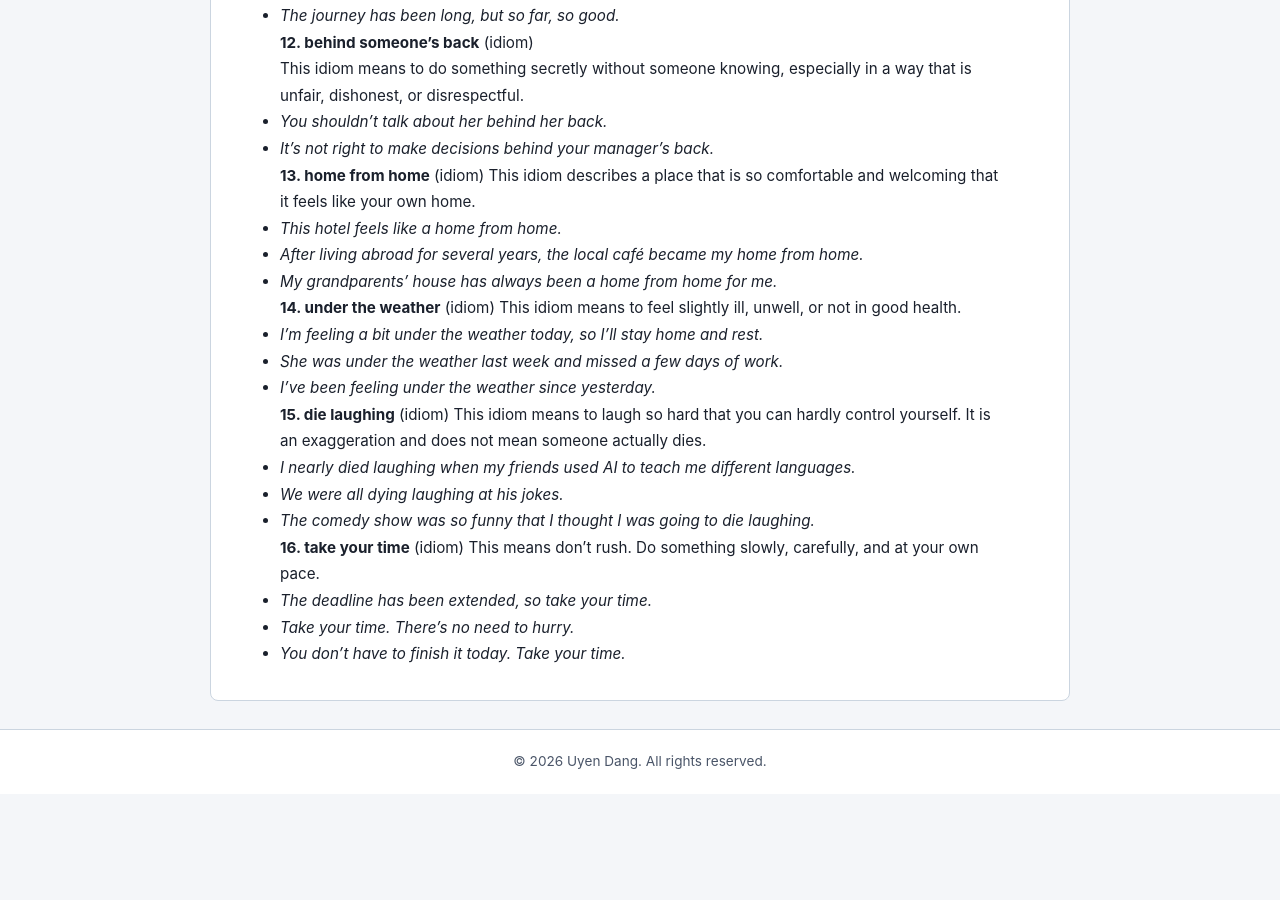
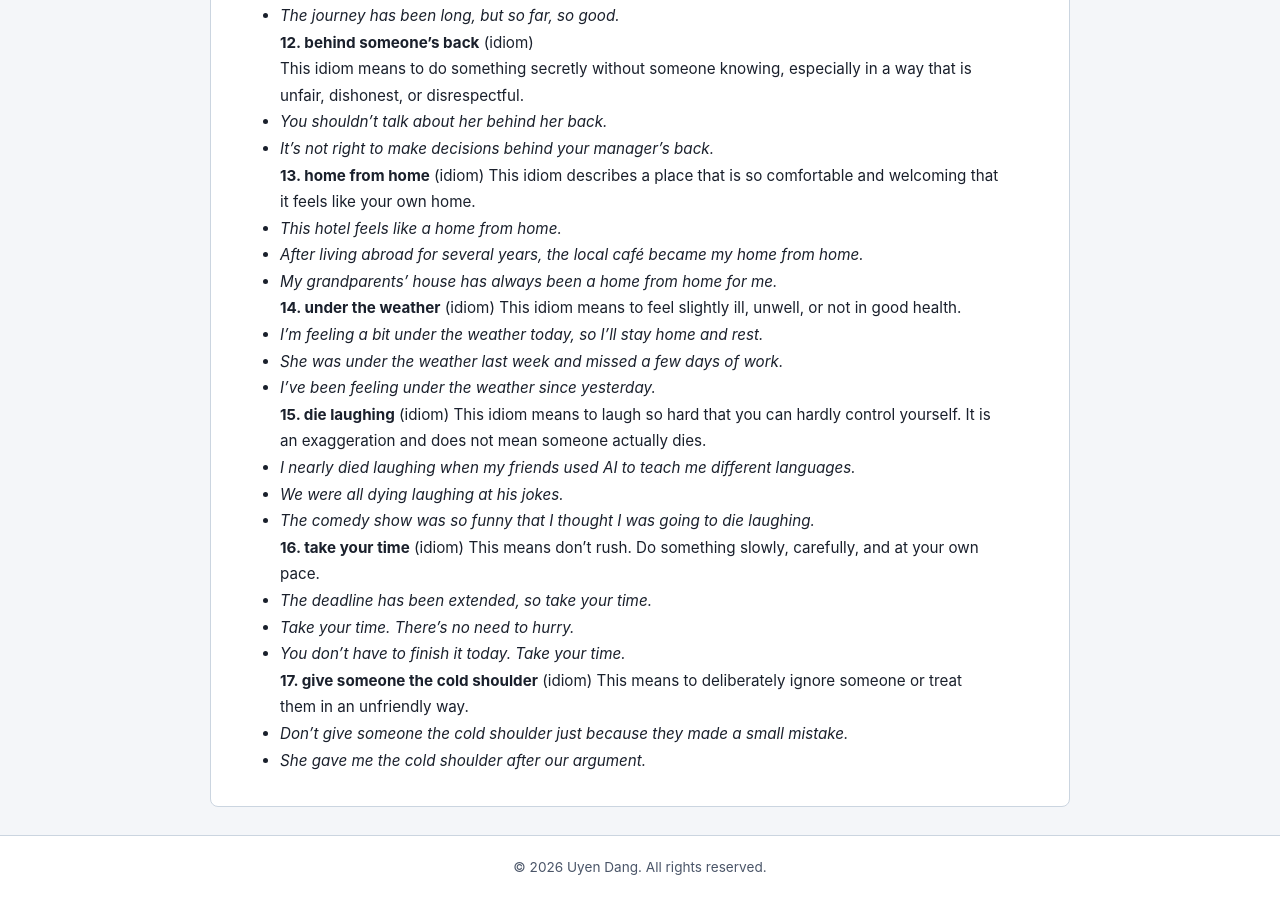
Before and after one commit to DangLeUyen/blog, a Jekyll site: the page built from _posts/2026-07-02-ELVocab.md, in a window 1280 px wide and 900 px high, scrolled down 1846 px. Built offline with Jekyll 4.4.1, drawn with Linux system fonts in a browser that asks for light colours; before the commit the page ends 2640 px from its top, so only the background shows below that.

Commit message:
Update 2026-07-02-ELVocab.md

```diff
--- a/_posts/2026-07-02-ELVocab.md
+++ b/_posts/2026-07-02-ELVocab.md
@@ -109,3 +109,8 @@ This means don't rush. Do something slowly, carefully, and at your own pace.
 - *The deadline has been extended, so take your time.*
 - *Take your time. There's no need to hurry.*
 - *You don't have to finish it today. Take your time.*
+
+**17. give someone the cold shoulder** (idiom)
+This means to deliberately ignore someone or treat them in an unfriendly way.
+- *Don't give someone the cold shoulder just because they made a small mistake.*
+- *She gave me the cold shoulder after our argument.*
```
